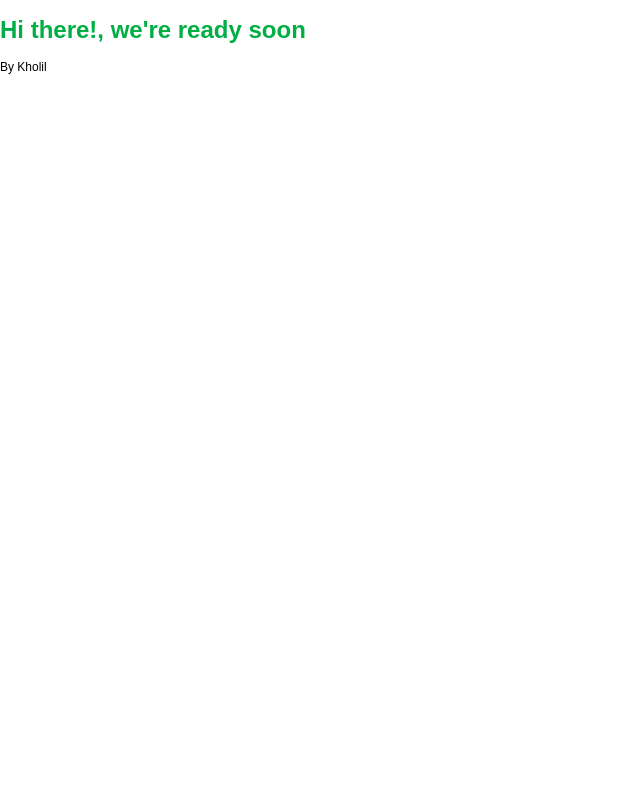
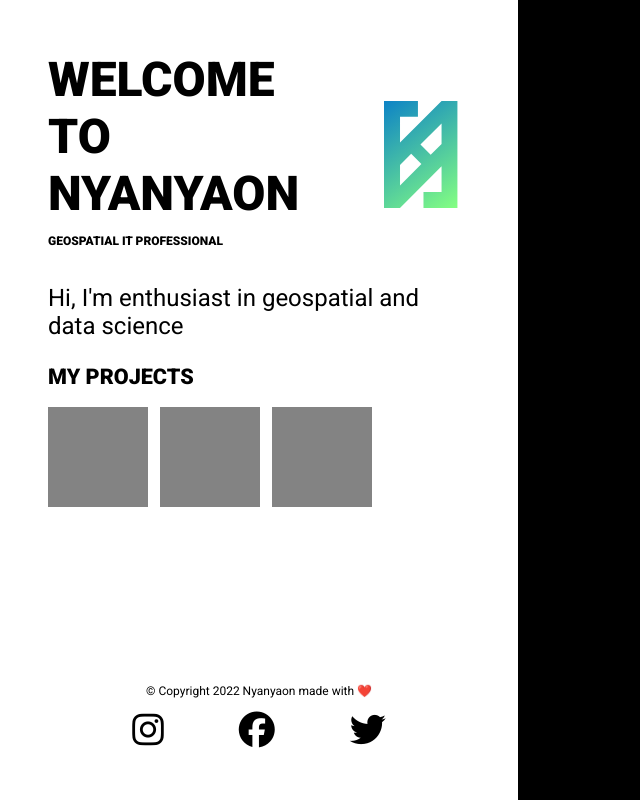
Before and after one commit to nyanyaon/nyaonserver, a plain HTML site: page src/public/index.html in a window 1280 px wide. Shown: the whole page, without its empty margins (0-640 px from the left). Drawn offline with Linux system fonts and the light colour scheme.

Commit message:
update view and server

```diff
--- a/src/public/index.html
+++ b/src/public/index.html
@@ -7,11 +7,63 @@
   <meta name="viewport" content="width=device-width, initial-scale=1.0" />
   <link type="text/css" rel="stylesheet" href="./style.css">
   <title>Welcome To Nyanyaon</title>
+  <script src="https://kit.fontawesome.com/bc5cc0833b.js" crossorigin="anonymous"></script>
 </head>
 
 <body>
-  <h1>Hi there!, we're ready soon</h1>
-  <p>By Kholil</p>
+  <div class="container">
+    <section id="porto-about">
+      <section id="header">
+        <div class="content">
+          <h1>WELCOME TO NYANYAON</h1>
+          <p>GEOSPATIAL IT PROFESSIONAL</p>
+        </div>
+        <div class="porto-img">
+          <svg width="74" height="107" viewBox="0 0 74 107" fill="none" xmlns="http://www.w3.org/2000/svg">
+            <path fill-rule="evenodd" clip-rule="evenodd"
+              d="M33.9368 15.8583V1.49012e-06L6.85453e-07 0L0 15.8583H1.59442e-05V106.885H15.9094L15.971 106.947L57.5657 65.352V91.0267H39.4872V106.885H57.5657H73.424L73.424 91.0267L73.424 0H57.5657V0.0564816L16.0169 41.6052V15.8583L33.9368 15.8583ZM37.4001 63.0906L16.0169 84.4737V64.0323L27.1794 52.8698L37.4001 63.0906ZM46.6772 53.8134L57.5657 42.925V22.4835L36.4565 43.5927L46.6772 53.8134Z"
+              fill="url(#paint0_linear_18_2)" />
+            <defs>
+              <linearGradient id="paint0_linear_18_2" x1="0" y1="0" x2="73.424" y2="106.885"
+                gradientUnits="userSpaceOnUse">
+                <stop stop-color="#0D83C6" />
+                <stop offset="1" stop-color="#84FF82" />
+              </linearGradient>
+            </defs>
+          </svg>
+        </div>
+      </section>
+      <section id="body">
+        <section id="content">
+          <p>Hi, I'm enthusiast in geospatial and data science</p>
+        </section>
+        <section id="projects">
+          <h2>MY PROJECTS</h2>
+          <div class="list-project">
+            <div class="box">
+
+            </div>
+            <div class="box">
+
+            </div>
+            <div class="box">
+
+            </div>
+          </div>
+        </section>
+      </section>
+      <section id="footer">
+        <p>© Copyright 2022 Nyanyaon made with ❤️</p>
+        <div class="social-media">
+          <a href="https://instagram.com/ahmaddkh_"><i class="fa-brands fa-instagram"></i></a>
+          <a href="#"><i class="fa-brands fa-facebook"></i></a>
+          <a href="#"><i class="fa-brands fa-twitter"></i></a>
+        </div>
+      </section>
+    </section>
+    <section id="maps">
+    </section>
+  </div>
 </body>
 
 </html>
--- a/src/public/style.css
+++ b/src/public/style.css
@@ -1,10 +1,95 @@
+@import url('https://fonts.googleapis.com/css2?family=Roboto:ital,wght@0,100;0,300;0,400;0,500;0,700;0,900;1,100;1,300;1,400;1,500;1,700;1,900&display=swap');
+
 body {
     font-size: 12px;
-    font-family: Arial, Helvetica, sans-serif;
+    font-family: 'Roboto';
     margin: 0;
     padding: 0;
 }
 
 h1 {
-    color: #00af43;
+    font-size: 4em;
+    word-wrap: break-word;
+    margin: .2rem 0;
+    font-weight: 900;
 }
+
+h2 {
+    font-size: 1.8em;
+    font-weight: 900;
+}
+
+#header {
+    display: flex;
+    align-items: center;
+    justify-content: center;
+}
+
+#header p {
+    font-weight: 900;
+}
+
+.container {
+    display: flex;
+    flex-direction: row;
+    height: 100vh;
+    width: 100vw;
+}
+
+#maps {
+    background: #000;
+    width: 100%;
+}
+
+#porto-about {
+    margin: 4em;
+    display: flex;
+    flex-direction: column;
+}
+
+.porto-img {
+    margin-left: 5em;
+    margin-right: 1em;
+    margin-top: .2rem;
+}
+
+.list-project {
+    display: flex;
+}
+
+.box {
+    width: 100px;
+    height: 100px;
+    background: #838383;
+    margin-right: 1em;
+}
+
+#content p {
+    font-size: 2em;
+    word-wrap: break-word;
+
+}
+
+#footer {
+    bottom: 0px;
+    text-align: center;
+    justify-self: end;
+    margin-top: auto;
+
+}
+
+.social-media {
+    text-align: center;
+    margin-top: 1em;
+}
+
+.social-media a {
+    color: #000;
+    font-size: 3em;
+    margin-right: 1em;
+    margin-left: 1em;
+}
+
+.social-media a:hover {
+    color: #84FF82;
+}
```
Also changed, not shown: 2 other files.
